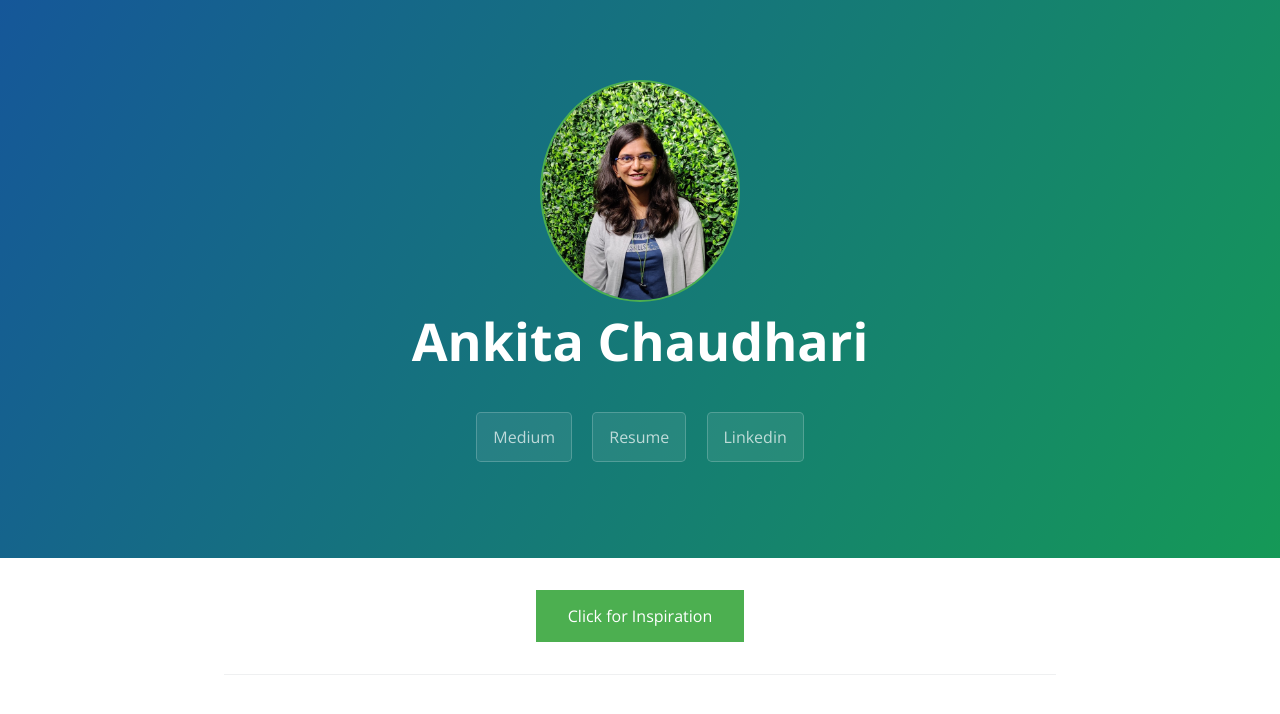
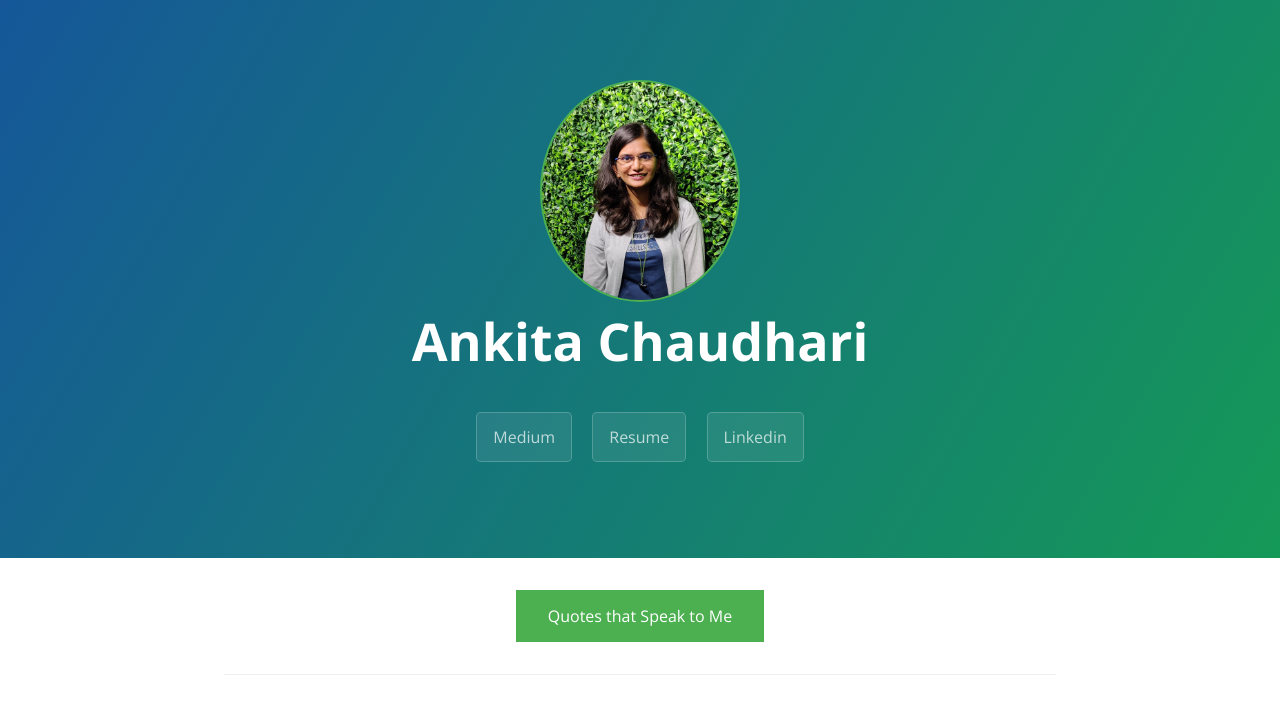
Before and after one commit to ank8ita/AnkitaChaudhari, a Jekyll site: the page built from index.md, in a window 1280 px wide. Shown: the top 714 px of the page. Built offline with Jekyll 4.4.1, drawn with Linux system fonts in a browser that asks for light colours; our own code applies the rules of GitHub Pages for plain Markdown files.

Commit message:
Changing button name

```diff
--- a/index.md
+++ b/index.md
@@ -16,7 +16,7 @@
   </audio>
  <div id="quotesButton" display="block">
             <div class="buttonCenter">
-                <input type="button" onclick="displayQuotes()" class="button" value="Click for Inspiration">
+                <input type="button" onclick="displayQuotes()" class="button" value="Quotes that Speak to Me">
             </div>
  </div>
  <div id="quotesDiv" display="block">
```
